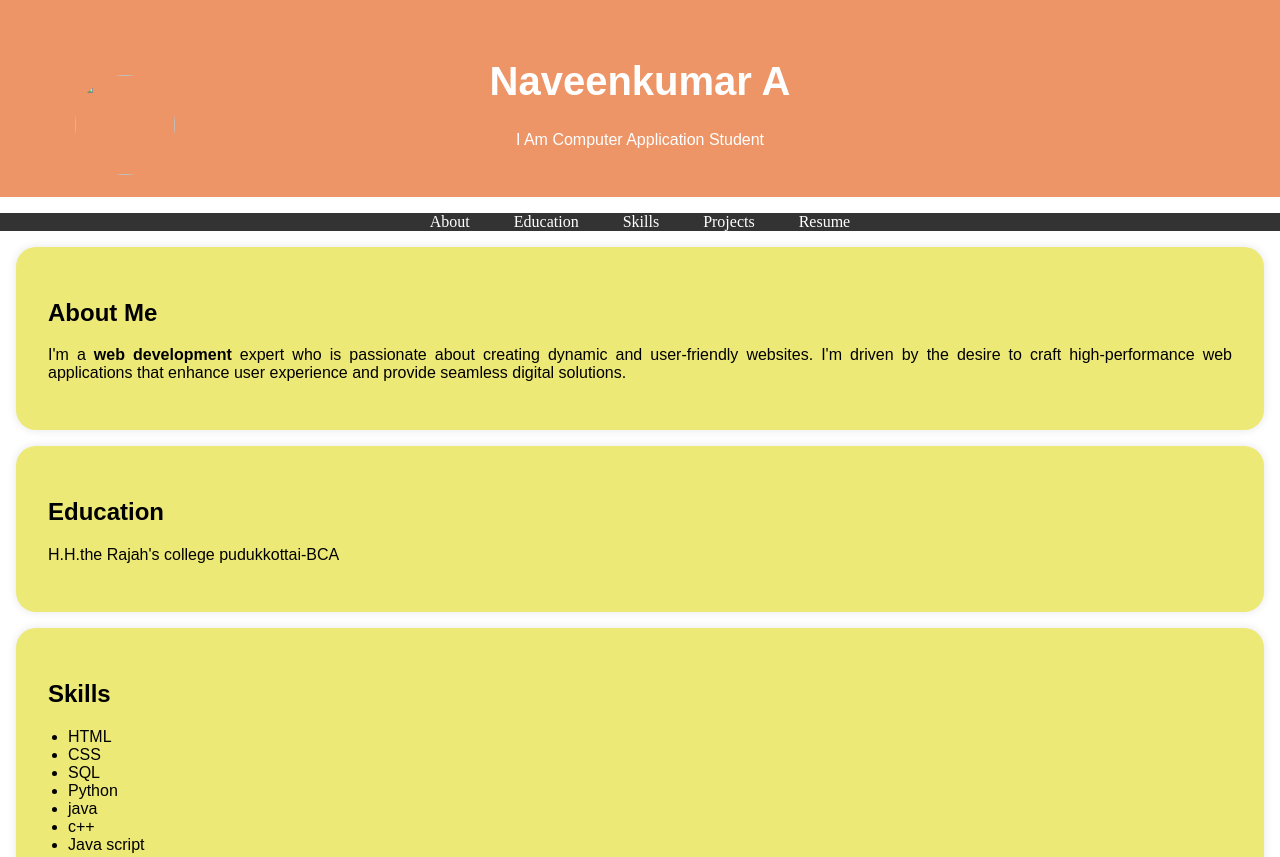
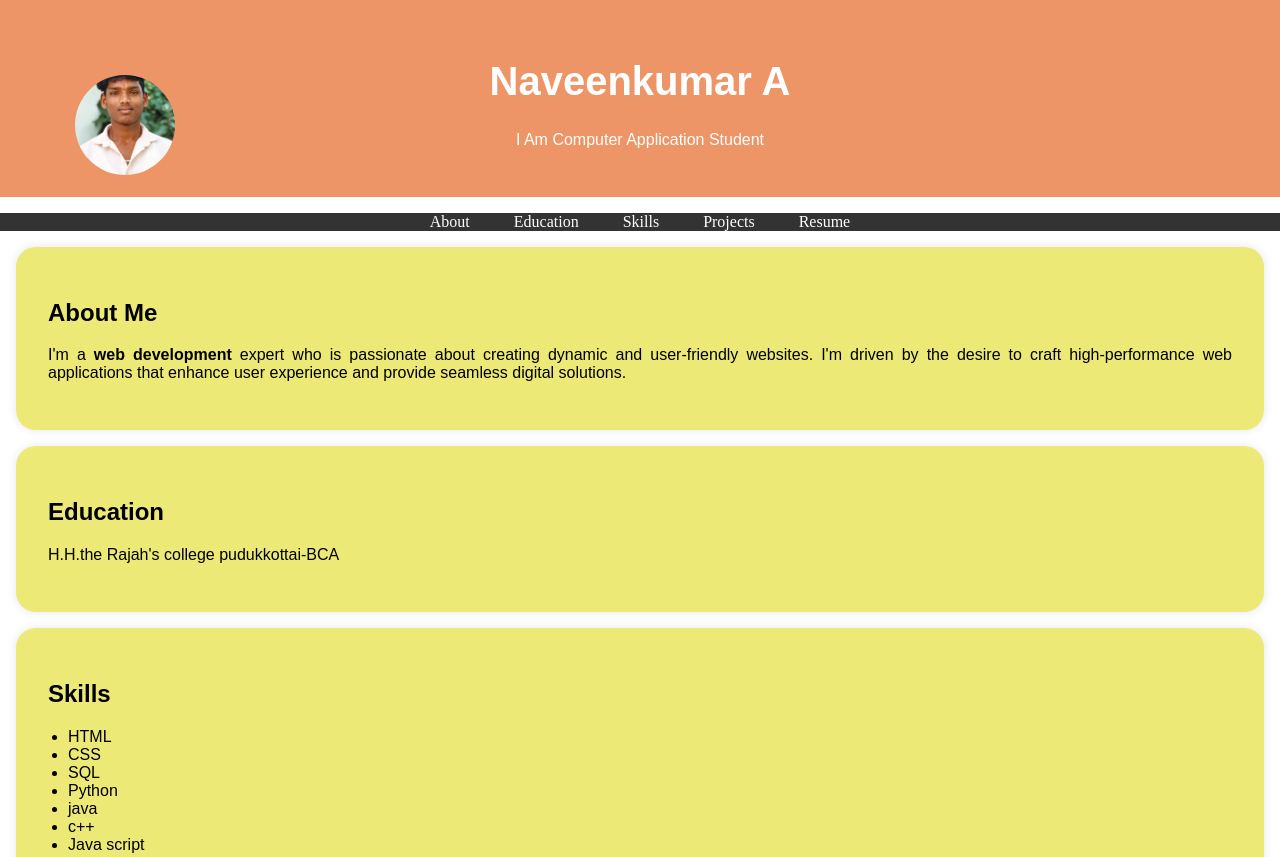
Before and after one commit to thirumoorthi234/porfolio, a plain HTML site: page index.html in a window 1280 px wide. Shown: the top 857 px of the page. Drawn offline with Linux system fonts and the light colour scheme.

Commit message:
Update index.html

```diff
--- a/index.html
+++ b/index.html
@@ -96,7 +96,7 @@
     <header>
       <div class="header-content">
         <!-- Add your profile picture here -->
-        <img src="demo/demo/kutty003.jpg" class="profile-picture" />
+        <img src="91e8f25e-c376-4322-a325-e6f5c1dc1ad5.jpg" class="profile-picture" />
         <h1>Naveenkumar A</h1>
         <p>I Am Computer Application Student</p>
       </div>
```
